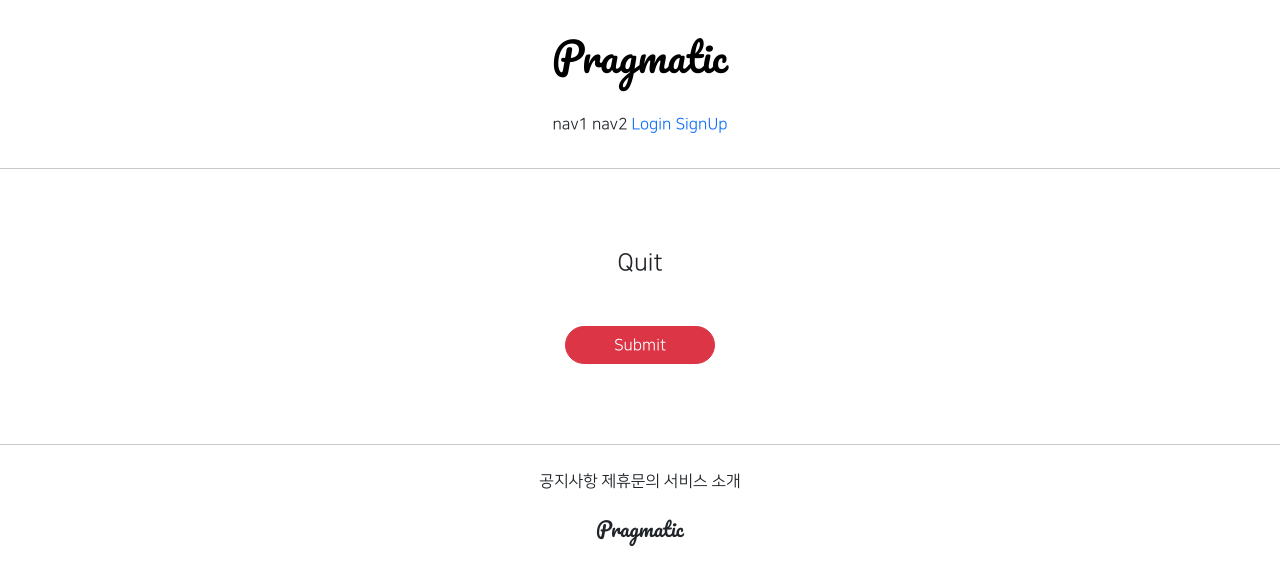
After one commit to success899/gis_4ban_1, a Django app: page /accounts/delete/1 in a window 1280 px wide. The commit adds this page. Shown: the top 585 px of the page. Run offline with Django 3.2, Linux system fonts and the light colour scheme; tables that the repository leaves empty hold one stand-in row (values such as "Sample post"); parts of the project's set-up code (start-up, migrations or seed data) failed here and were passed over; some libraries are stand-ins or nearby versions.

Commit message:
210720 classs commit 2

```diff
--- /dev/null
+++ b/accountapp/templates/accountapp/delete.html
@@ -0,0 +1,24 @@
+{% extends 'base.html' %}
+
+{% block content %}
+
+    <div class="text-center mw-500 m-auto">
+        <div class="m-5">
+            <H4>Quit</H4>
+        </div>
+        <div>
+            <form action="{% url 'accountapp:delete' pk=target_user.pk %}" method="post">
+                {% csrf_token %}
+                <div class="m-5">
+                    <input type="submit" class="btn btn-danger rounded-pill px-5">
+                </div>
+
+            </form>
+
+        </div>
+    </div>
+
+
+
+
+{% endblock %}
--- a/accountapp/templates/accountapp/detail.html
+++ b/accountapp/templates/accountapp/detail.html
@@ -14,6 +14,11 @@
                 Update Info
             </a>
         </div>
+        <div>
+            <a href={% url 'accountapp:delete' pk=target_user.pk %}>
+                Quit
+            </a>
+        </div>
     </div>
 
 
--- a/accountapp/urls.py
+++ b/accountapp/urls.py
@@ -1,7 +1,7 @@
 from django.contrib.auth.views import LoginView, LogoutView
 from django.urls import path
 
-from accountapp.views import hello_world, AccountCreateView, AccountDetailView, AccountUpdateView
+from accountapp.views import hello_world, AccountCreateView, AccountDetailView, AccountUpdateView, AccountDeleteView
 
 app_name = 'accountapp'
 
@@ -17,4 +17,6 @@ urlpatterns = [
     path('detail/<int:pk>', AccountDetailView.as_view(), name='detail'),
 
     path('update/<int:pk>', AccountUpdateView.as_view(), name='update'),
+
+    path('delete/<int:pk>', AccountDeleteView.as_view(), name='delete'),
 ]
--- a/accountapp/views.py
+++ b/accountapp/views.py
@@ -4,7 +4,7 @@ from django.http import HttpResponse, HttpResponseRedirect
 from django.shortcuts import render
 
 # Create your views here.
-from django.views.generic import CreateView, DetailView, UpdateView
+from django.views.generic import CreateView, DetailView, UpdateView, DeleteView
 
 from accountapp.models import NewModel
 from django.urls import reverse, reverse_lazy
@@ -44,3 +44,9 @@ class AccountUpdateView(UpdateView):
     context_object_name = 'target_user'
     success_url = reverse_lazy('accountapp:hello_world')
     template_name = 'accountapp/update.html'
+
+class AccountDeleteView(DeleteView):
+    model = User
+    context_object_name = 'target_user'
+    success_url = reverse_lazy('accountapp:hello_world')
+    template_name = 'accountapp/delete.html'
--- a/templates/head.html
+++ b/templates/head.html
@@ -37,4 +37,8 @@
         }
     </style>
 
+    <style type="text/css">
+        a { text-decoration: none; }
+    </style>
+
 </head>
--- a/templates/header.html
+++ b/templates/header.html
@@ -1,7 +1,7 @@
 <div style="text-align: center">
     <div class="pragmatic_header_logo">
-        <a href={% url 'accountapp:hello_world' %}>
-        <h1 style="color: black">Pragmatic</h1>
+        <a href={% url 'accountapp:hello_world' %} >
+            <h1 style="color: black;">Pragmatic</h1>
         </a>
     </div>
     <div class="pragmatic_header_button">
```
Also changed, not shown: static/base.css (line endings or trailing spaces).
